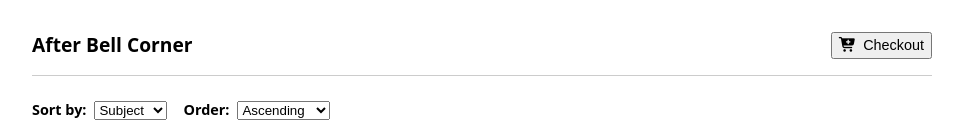
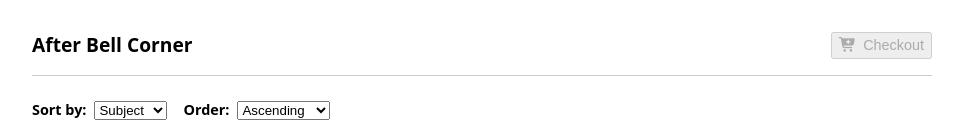
Before and after one commit to atharvvagarud/afterbellcorner-frontend, a Vue app: page / in a window 1280 px wide. Shown: the top 134 px of the page, without its empty margins (158-1121 px from the left). Built offline with nearby package versions, Linux system fonts and the light colour scheme.

Commit message:
fix: disable cart button when empty and allow removing items from cart

```diff
--- a/src/App.vue
+++ b/src/App.vue
@@ -3,11 +3,17 @@
     <header>
       <h1>{{ sitename }}</h1>
 
-      <button @click="toggleCheckout">
-        {{ cartItemCount }}
-        <span class="fas fa-cart-plus"></span>
-        Checkout
-      </button>
+  <button
+    @click="toggleCheckout"
+    :disabled="cart.length === 0 && showProduct"
+    :title="cart.length === 0 && showProduct
+    ? 'Add at least one session to view your cart'
+    : 'View cart / checkout'"
+  >
+    {{ cartItemCount }}
+    <span class="fas fa-cart-plus"></span>
+    Checkout
+  </button>
     </header>
 
     <main>
@@ -35,6 +41,7 @@
         @update-name="val => order.firstName = val"
         @update-phone="val => order.phone = val"
         @place-order="placeOrder"
+        @remove-one="removeFromCart"
       />
 
     </main>
@@ -279,6 +286,13 @@ methods: {
       }
     },
 
+    removeFromCart(product) {
+      const idx = this.cart.indexOf(product.id);
+      if (idx !== -1) {
+      this.cart.splice(idx, 1);
+      }
+    },
+
     // placeOrder is passed to CartView and runs when the
     // user clicks "Place Order". It also resets the app.
     placeOrder() {
--- a/src/components/CartView.vue
+++ b/src/components/CartView.vue
@@ -17,6 +17,9 @@
 
       <div class="cart-qty">
         Qty: {{ cartCount(product.id) }}
+      <button @click="$emit('remove-one', product)">
+      Remove one
+      </button>
       </div>
     </div>
 
@@ -89,4 +92,10 @@ export default {
 .cart-qty {
   text-align: right;
 }
+
+.cart-qty button {
+  margin-left: 0.5rem;
+  font-size: 0.8rem;
+  padding: 0.1rem 0.4rem;
+}
 </style>
```
